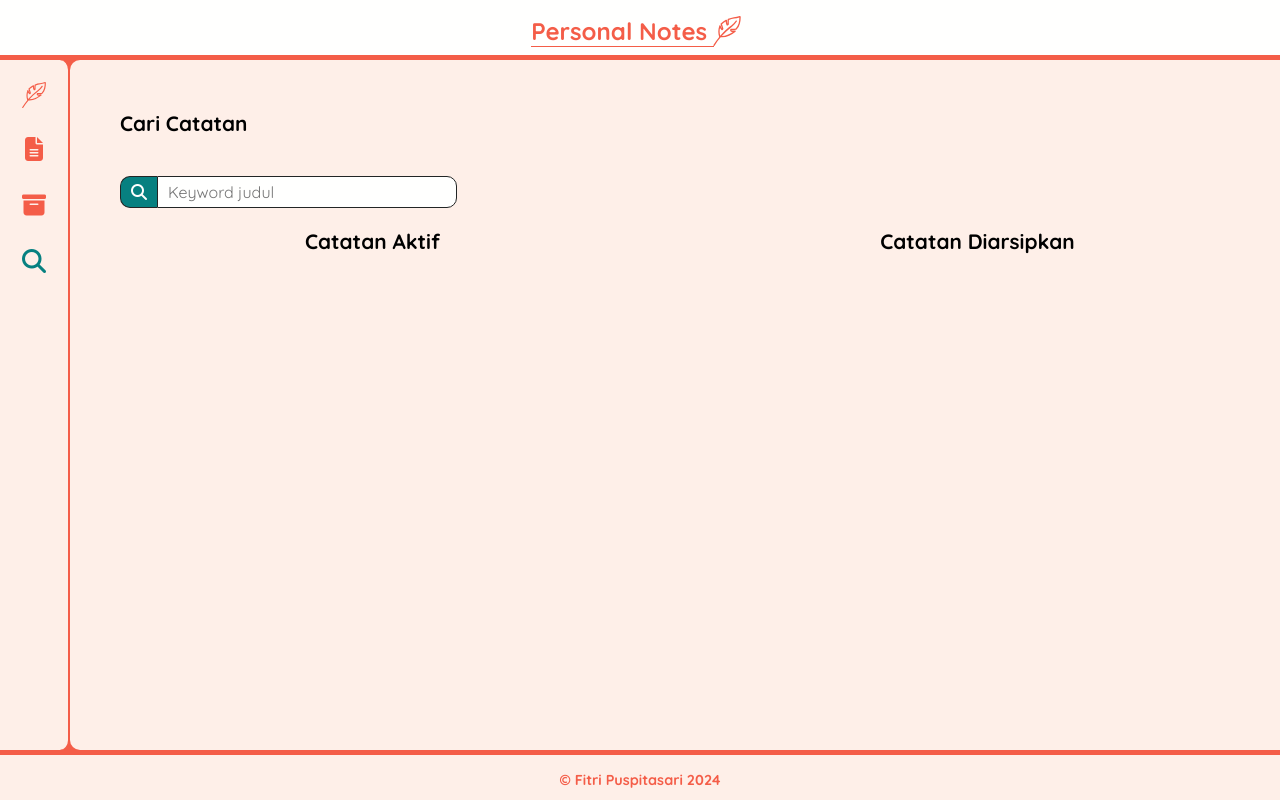
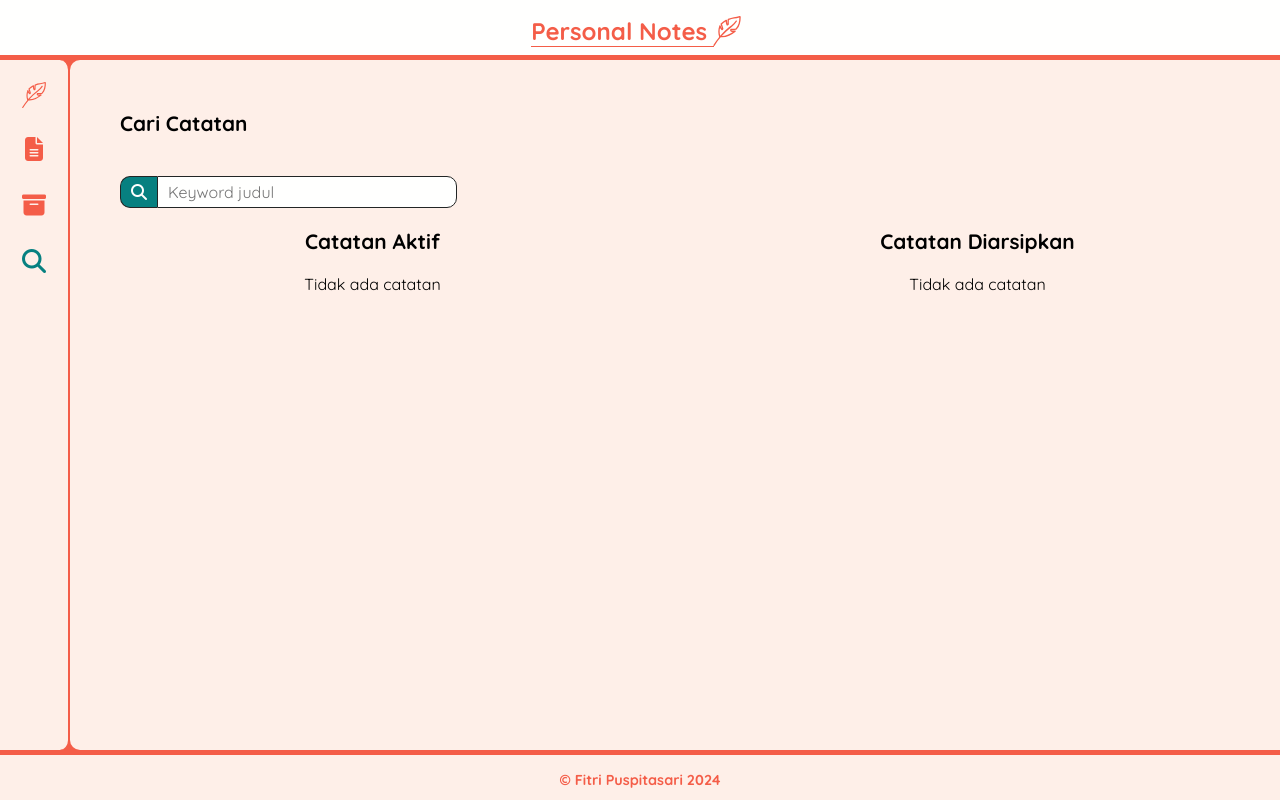
Before and after one commit to fitri-puspitasari/learn-frontend, a React (Vite) app in the folder 3-Personal_Notes_App/: page / in a window 1280 px wide. Built offline with nearby package versions, Linux system fonts and the light colour scheme.

Commit message:
3) Menambah empty-note-message pada note-list

```diff
--- a/3-Personal_Notes_App/src/components/NotesContent/NotesListArea.jsx
+++ b/3-Personal_Notes_App/src/components/NotesContent/NotesListArea.jsx
@@ -7,7 +7,10 @@ function NotesListArea({ listClass, title, dataNote, onChangeStatusArchived, onD
         <div className={listClass}>
             <h3>{title}</h3>
             <div className="notes-list">
-                {dataNote.map((data) => (
+                {dataNote.length == 0 ?
+                    <p className="notes-list__empty-note-message">Tidak ada catatan</p>
+                    :
+                    dataNote.map((data) => (
                         <div className="note-item" key={data.id}>
                             <div className="note-item__texts">
                                 <h5 className="note-item__title">{data.title}</h5>
@@ -19,7 +22,9 @@ function NotesListArea({ listClass, title, dataNote, onChangeStatusArchived, onD
                                 <button className="danger-button" onClick={() => onDelete(data.id)}>Hapus</button>
                             </div>
                         </div>
-                ))}
+                    ))
+                }
+
             </div>
         </div>
     )
--- a/3-Personal_Notes_App/src/styles/style.css
+++ b/3-Personal_Notes_App/src/styles/style.css
@@ -326,6 +326,10 @@ body {
     gap: 40px;
 }
 
+.notes-list__empty-note-message {
+    text-align: center;
+}
+
 .note-item {
     /* width: 300px; */
     height: 350px;
```
Lines whose indentation alone changed are shown as unchanged.
